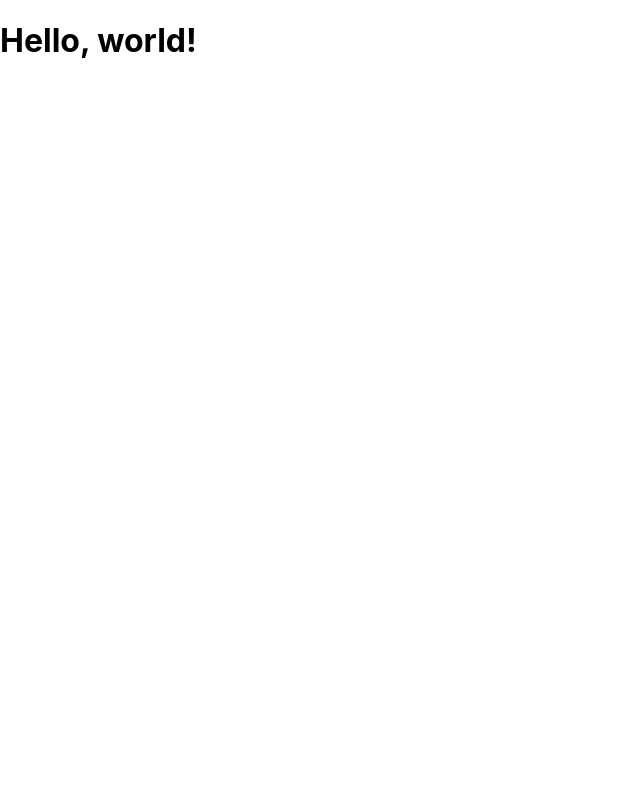
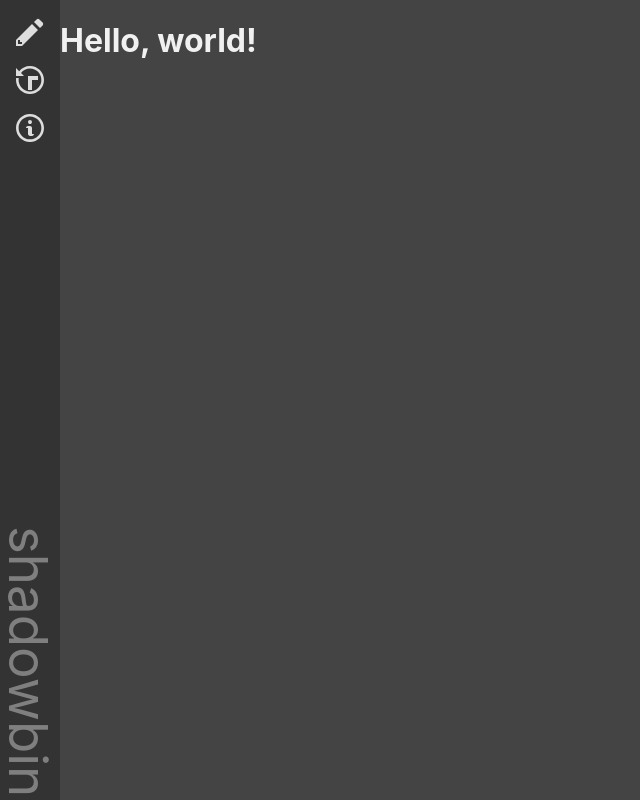
Before and after one commit to mat-sz/shadowbin-web, a React (Create React App) app: page /about in a window 1280 px wide. Shown: the whole page, without its empty margins (0-640 px from the left). Built offline with nearby package versions, Linux system fonts and the light colour scheme; the HTML template or start-up script is replaced by a standard one.

Commit message:
added a basic sidebar with icons

```diff
--- a/package.json
+++ b/package.json
@@ -19,6 +19,7 @@
     "prettier": "^2.0.5",
     "react": "^16.13.1",
     "react-dom": "^16.13.1",
+    "react-icons": "^3.11.0",
     "react-redux": "^7.2.1",
     "react-router-dom": "^5.1.2",
     "react-scripts": "3.4.3",
--- a/src/App.scss
+++ b/src/App.scss
@@ -14,4 +14,58 @@ body {
 body {
   font-family: -apple-system, BlinkMacSystemFont, 'Segoe UI', Roboto, Oxygen,
     Ubuntu, Cantarell, 'Open Sans', 'Helvetica Neue', sans-serif;
+  background: #444;
+  color: #f1f1f1;
 }
+
+a {
+  color: #ddd;
+  text-decoration: none;
+
+  &:hover {
+    color: #fff;
+  }
+}
+
+html,
+body,
+#root,
+.app {
+  height: 100%;
+}
+
+.app {
+  display: grid;
+  grid-template-columns: 60px 1fr;
+}
+
+.sidebar {
+  background: #333;
+  display: flex;
+  flex-direction: column;
+  justify-content: space-between;
+
+  .logo {
+    transform-origin: 100% 0;
+    transform: rotate(90deg) translateX(-250%);
+    font-size: 3.3rem;
+    opacity: 0.4;
+  }
+
+  ul {
+    list-style-type: none;
+    margin: 0;
+    margin-top: 1rem;
+    padding: 0;
+
+    li {
+      margin: 1rem 0;
+
+      a {
+        display: flex;
+        justify-content: center;
+        font-size: 2rem;
+      }
+    }
+  }
+}
--- a/src/App.tsx
+++ b/src/App.tsx
@@ -9,11 +9,13 @@ export const App: React.FC = () => {
     <Router>
       <div className="app">
         <Sidebar />
-        <Switch>
-          <Route path="/">
-            <h1>Hello, world!</h1>
-          </Route>
-        </Switch>
+        <div className="page">
+          <Switch>
+            <Route path="/">
+              <h1>Hello, world!</h1>
+            </Route>
+          </Switch>
+        </div>
       </div>
     </Router>
   );
--- a/src/components/Sidebar.tsx
+++ b/src/components/Sidebar.tsx
@@ -1,5 +1,31 @@
 import React from 'react';
+import { Link } from 'react-router-dom';
+import { GoPencil, GoHistory, GoInfo } from 'react-icons/go';
+import { title } from '../config';
 
 export const Sidebar: React.FC = () => {
-  return <div></div>;
+  return (
+    <div className="sidebar">
+      <nav>
+        <ul>
+          <li>
+            <Link to="/new">
+              <GoPencil />
+            </Link>
+          </li>
+          <li>
+            <Link to="/history">
+              <GoHistory />
+            </Link>
+          </li>
+          <li>
+            <Link to="/about">
+              <GoInfo />
+            </Link>
+          </li>
+        </ul>
+      </nav>
+      <div className="logo">{title}</div>
+    </div>
+  );
 };
--- /dev/null
+++ b/src/config.ts
@@ -0,0 +1 @@
+export const title = process.env.REACT_APP_TITLE || 'shadowbin';
```
Also changed, not shown: 1 other file (tests, documents, lock files or other folders).
